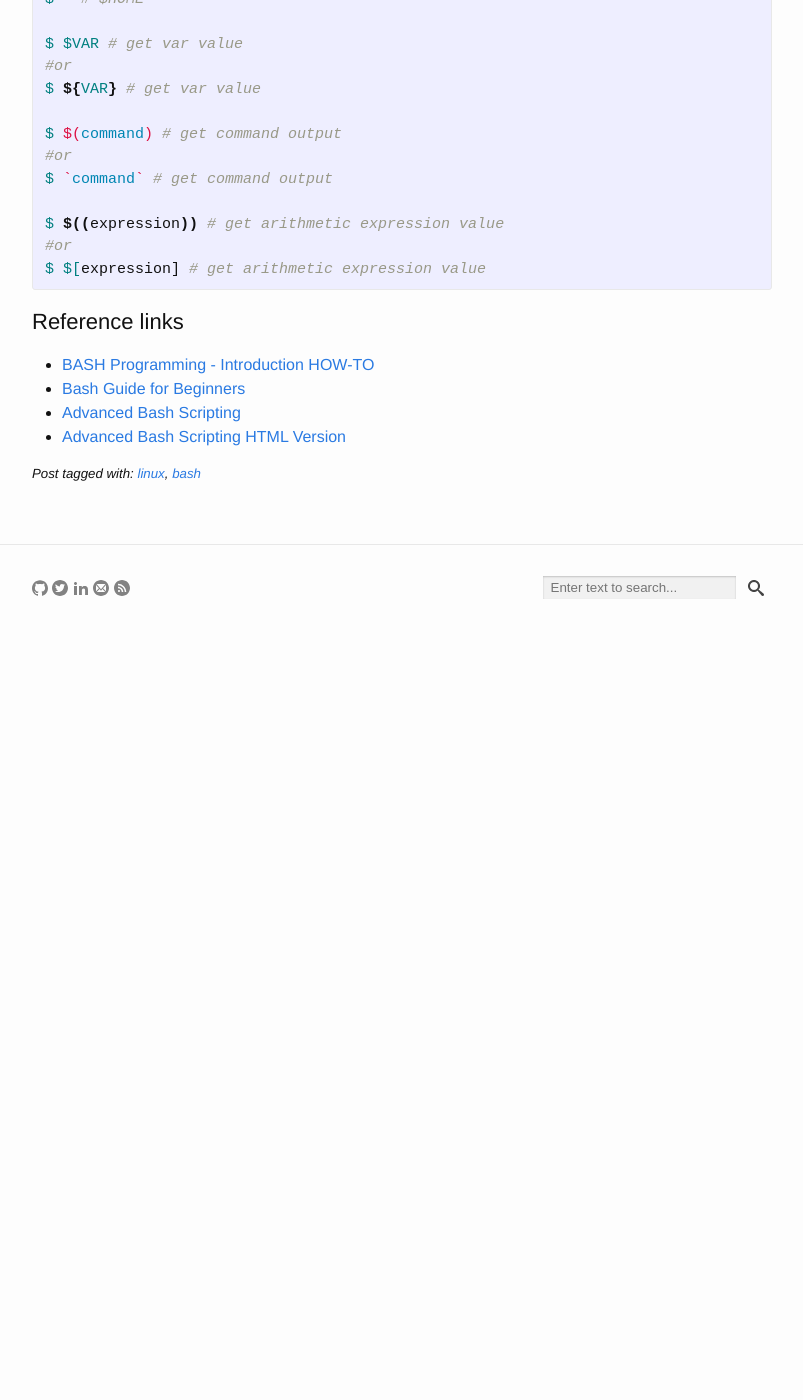
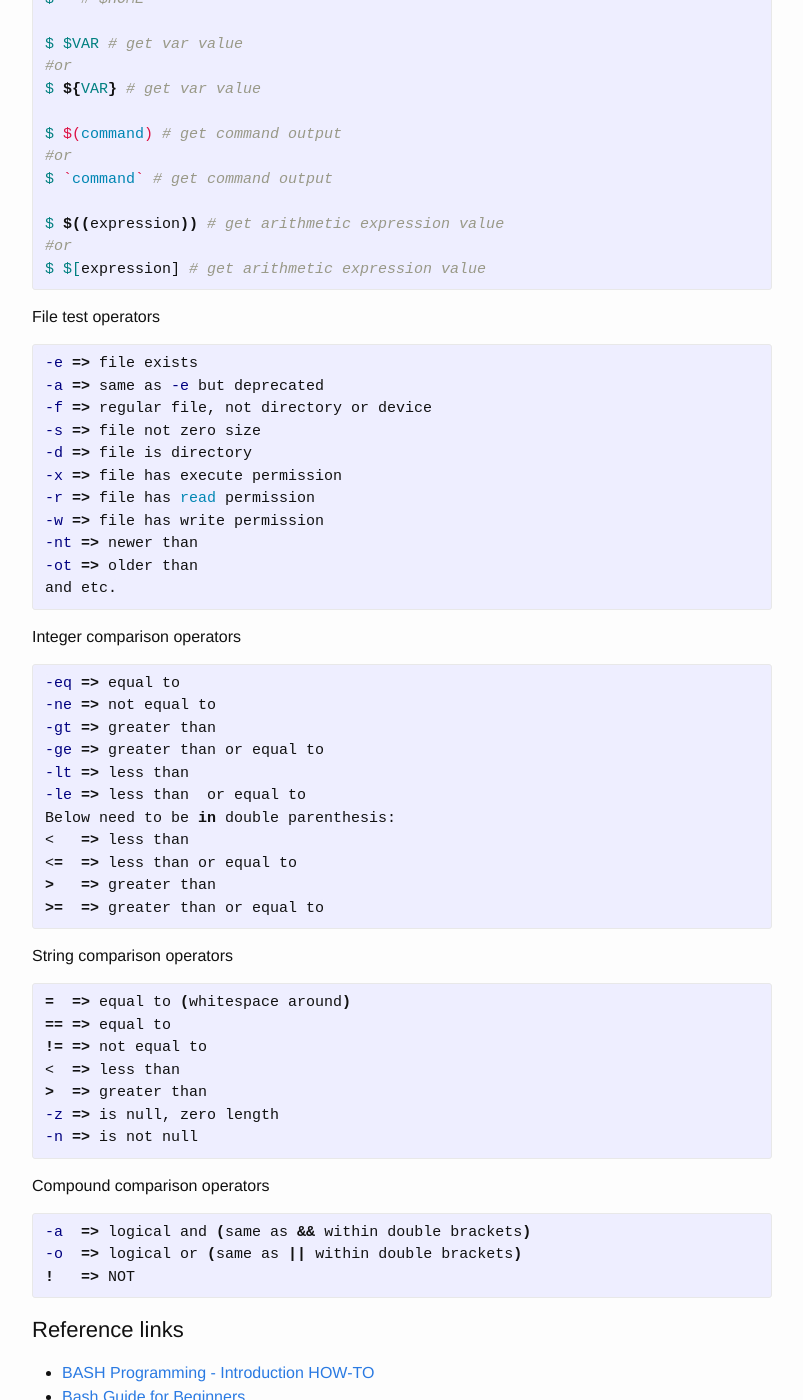
Before and after one commit to yuan-jiang/yuan-jiang.github.io, a Jekyll site: the page built from _posts/2014-12-25-linux-bash-scripting-basics-and-tips.md, in a window 1280 px wide and 1400 px high, scrolled down 1340 px. Shown: the whole window, without its empty margins (238-1041 px from the left). Built offline with Jekyll 4.4.1, drawn with Linux system fonts in a browser that asks for light colours; comment, search, counter and statistics services are not loaded; before the commit the page ends 1970 px from its top, so only the background shows below that.

Commit message:
Update linux bash scripting post

```diff
--- a/_posts/2014-12-25-linux-bash-scripting-basics-and-tips.md
+++ b/_posts/2014-12-25-linux-bash-scripting-basics-and-tips.md
@@ -76,6 +76,54 @@ $ $((expression)) # get arithmetic expression value
 $ $[expression] # get arithmetic expression value
 {% endhighlight %}
 
+File test operators
+{% highlight bash %}
+-e => file exists
+-a => same as -e but deprecated
+-f => regular file, not directory or device
+-s => file not zero size
+-d => file is directory
+-x => file has execute permission
+-r => file has read permission
+-w => file has write permission
+-nt => newer than
+-ot => older than
+and etc.
+{% endhighlight %}
+
+Integer comparison operators
+{% highlight bash %}
+-eq => equal to
+-ne => not equal to
+-gt => greater than
+-ge => greater than or equal to
+-lt => less than
+-le => less than  or equal to
+Below need to be in double parenthesis:
+<   => less than
+<=  => less than or equal to
+>   => greater than
+>=  => greater than or equal to
+{% endhighlight %}
+
+String comparison operators
+{% highlight bash %}
+=  => equal to (whitespace around)
+== => equal to
+!= => not equal to
+<  => less than
+>  => greater than
+-z => is null, zero length
+-n => is not null
+{% endhighlight %}
+
+Compound comparison operators
+{% highlight bash %}
+-a  => logical and (same as && within double brackets)
+-o  => logical or (same as || within double brackets)
+!   => NOT
+{% endhighlight %}
+
 
 ## Reference links
 - [BASH Programming - Introduction HOW-TO
```
